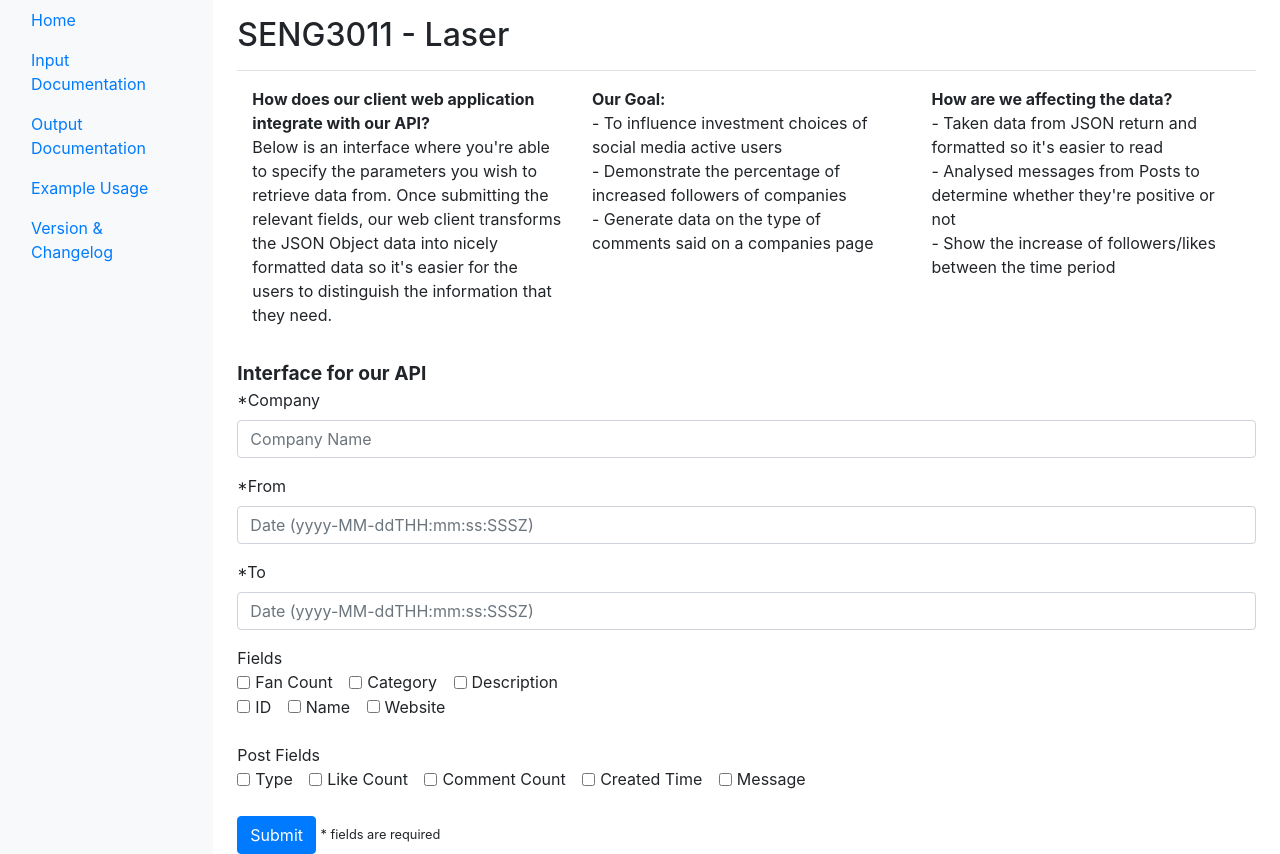
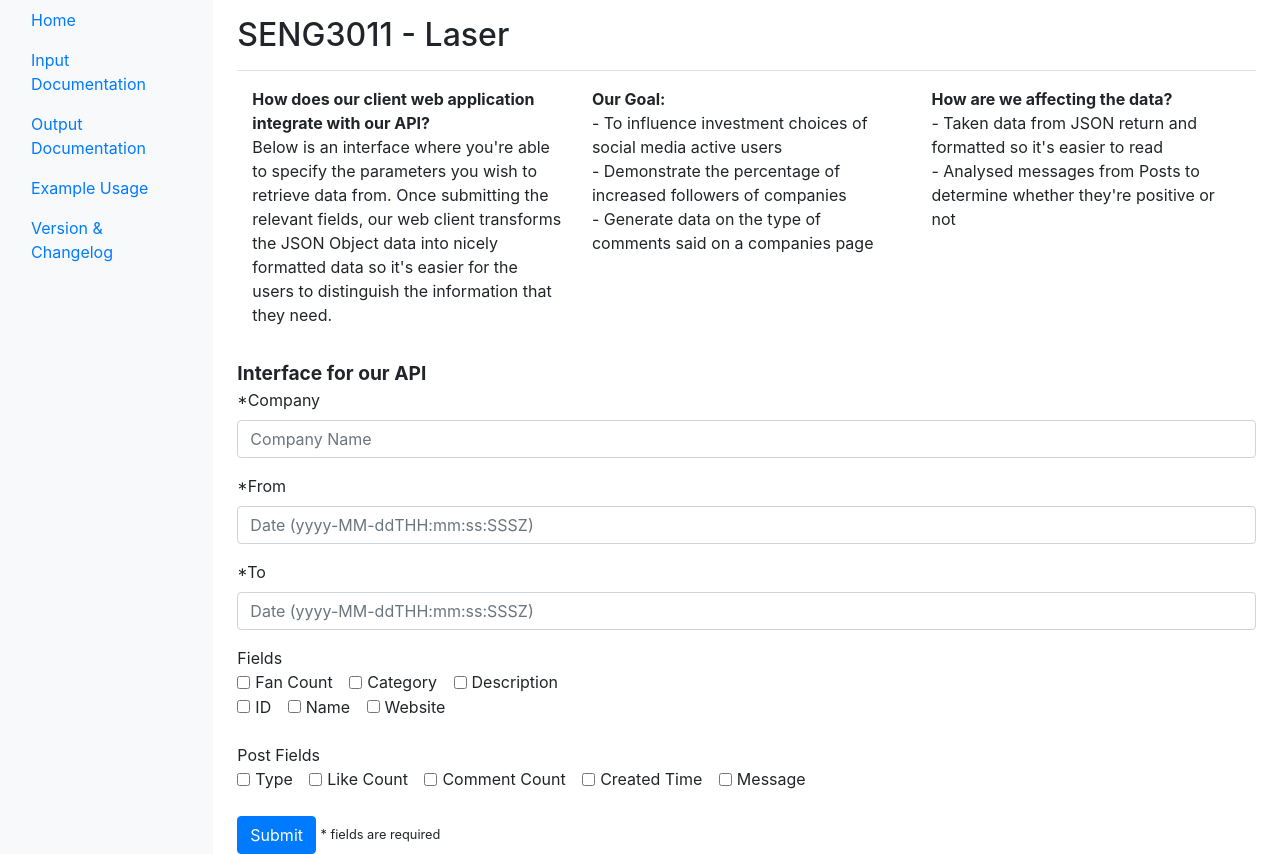
Before and after one commit to JoshuaKilazoglou/seng3011, a Flask app: page / in a window 1280 px wide. Shown: the part 40-894 px from the top of the page. Run offline with Flask 2, Linux system fonts and the light colour scheme; some libraries are stand-ins or nearby versions.

Commit message:
removed stuff we cant do

```diff
--- a/templates/index.html
+++ b/templates/index.html
@@ -73,7 +73,6 @@
                             <p>
                                 - Taken data from JSON return and formatted so it's easier to read<br>
                                 - Analysed messages from Posts to determine whether they're positive or not<br>
-                                - Show the increase of followers/likes between the time period<br>
                             </p>
                         </div>
                     </div>
```
